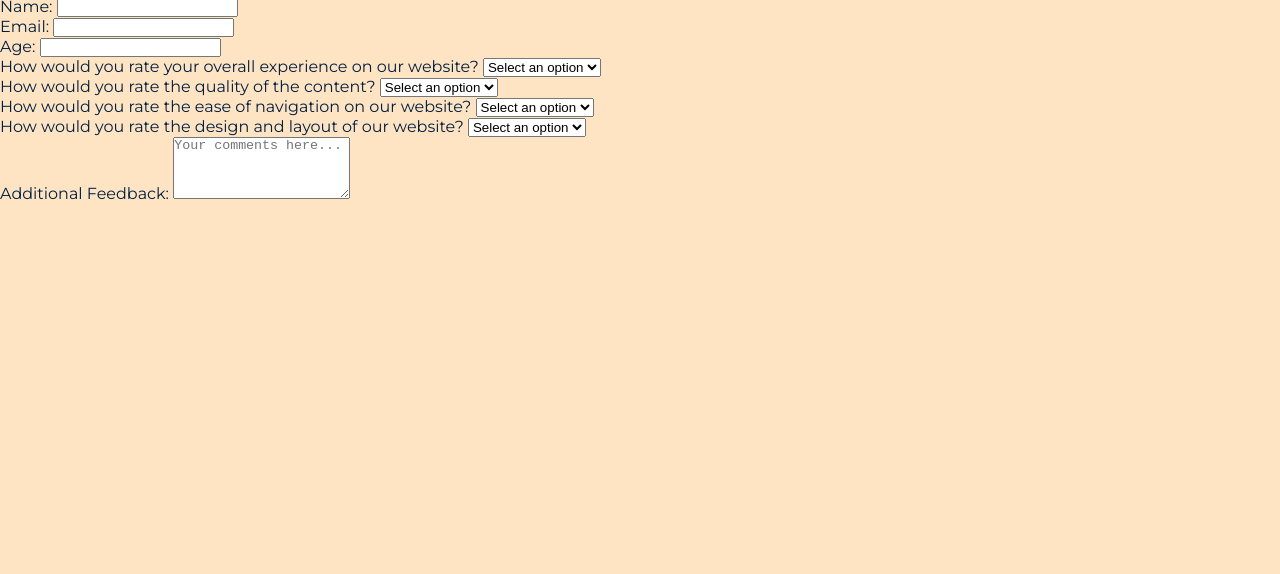
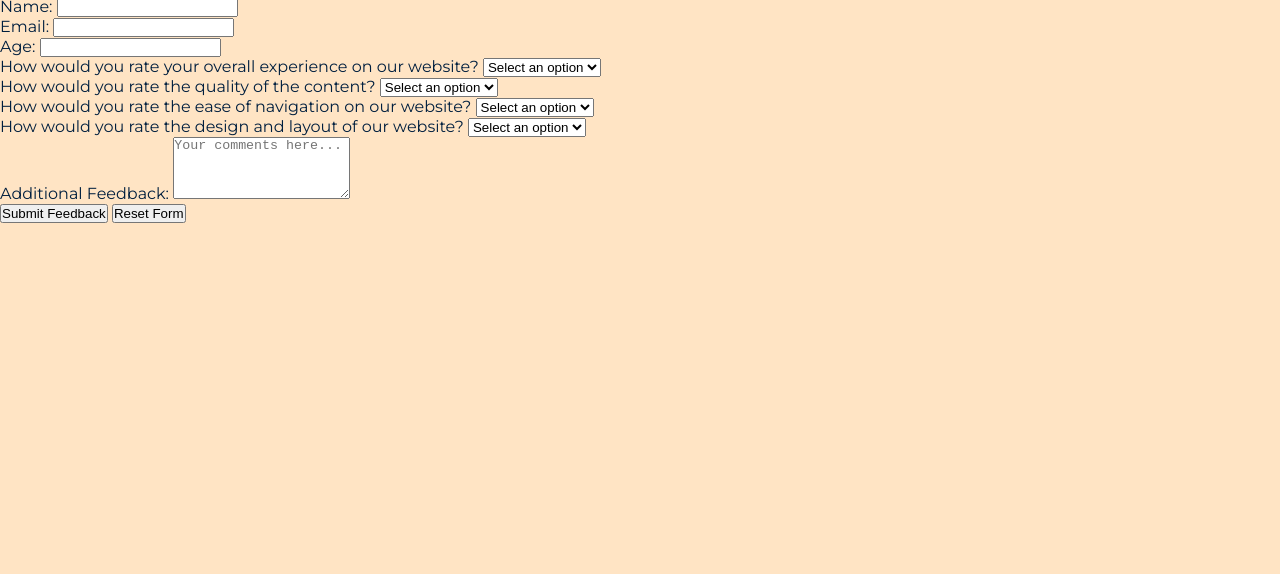
Before and after one commit to Deepeshpatel11/Great-Britain-Through-Time, a plain HTML site: page feedback.html in a window 1280 px wide. Shown: the part 155-729 px from the top of the page. Drawn offline with nearby package versions, Linux system fonts and the light colour scheme; a web font is replaced by a local one.

Commit message:
Added reset and submit button to form

```diff
--- a/feedback.html
+++ b/feedback.html
@@ -106,6 +106,10 @@
                     <label for="feedback">Additional Feedback:</label>
                     <textarea id="feedback" name="feedback" rows="4" placeholder="Your comments here..."></textarea>
                 </div>
+                <div class="form-group">
+                    <button type="submit">Submit Feedback</button>
+                    <button type="reset">Reset Form</button>
+                </div>
             </form>
         </section>
     </main>
```
